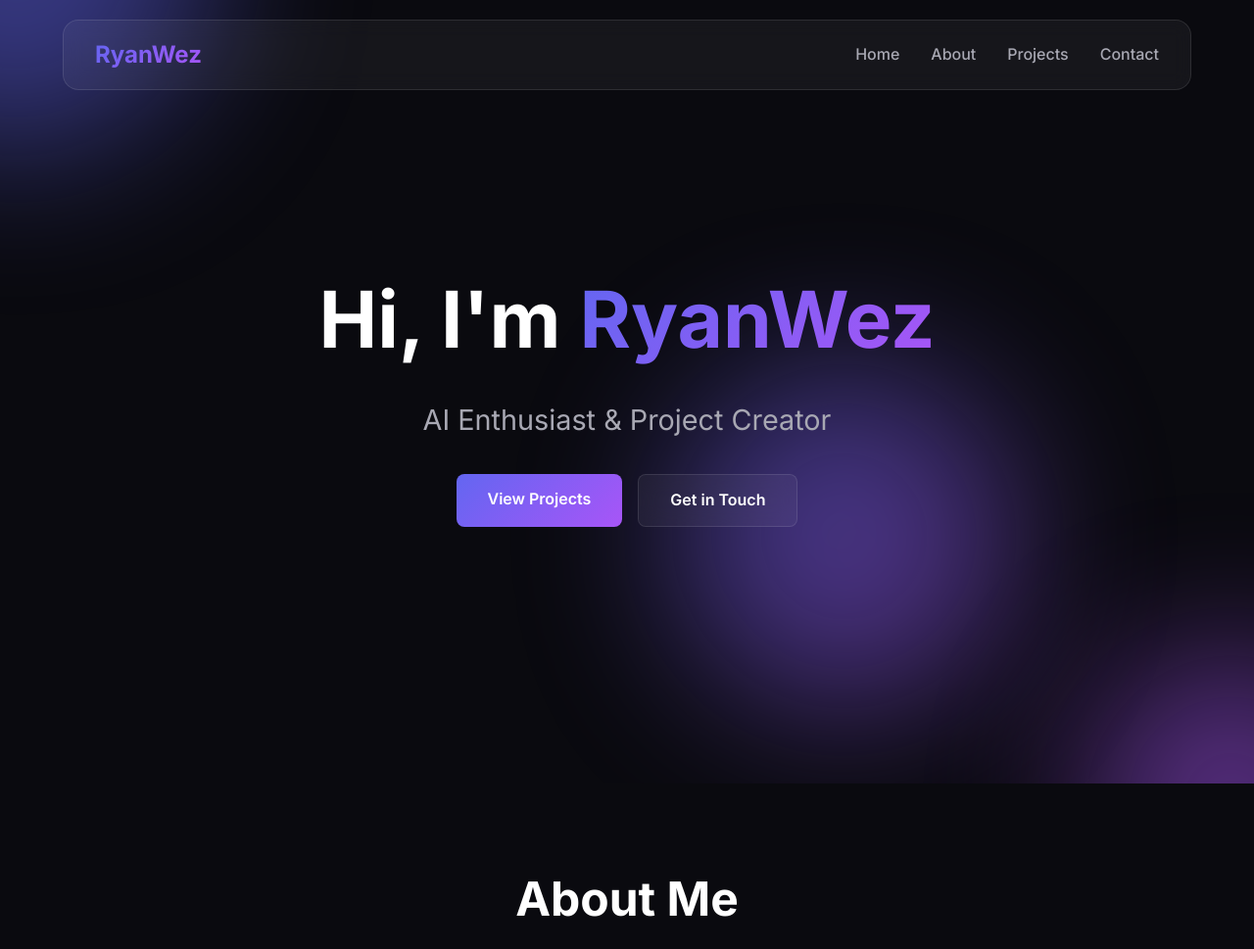
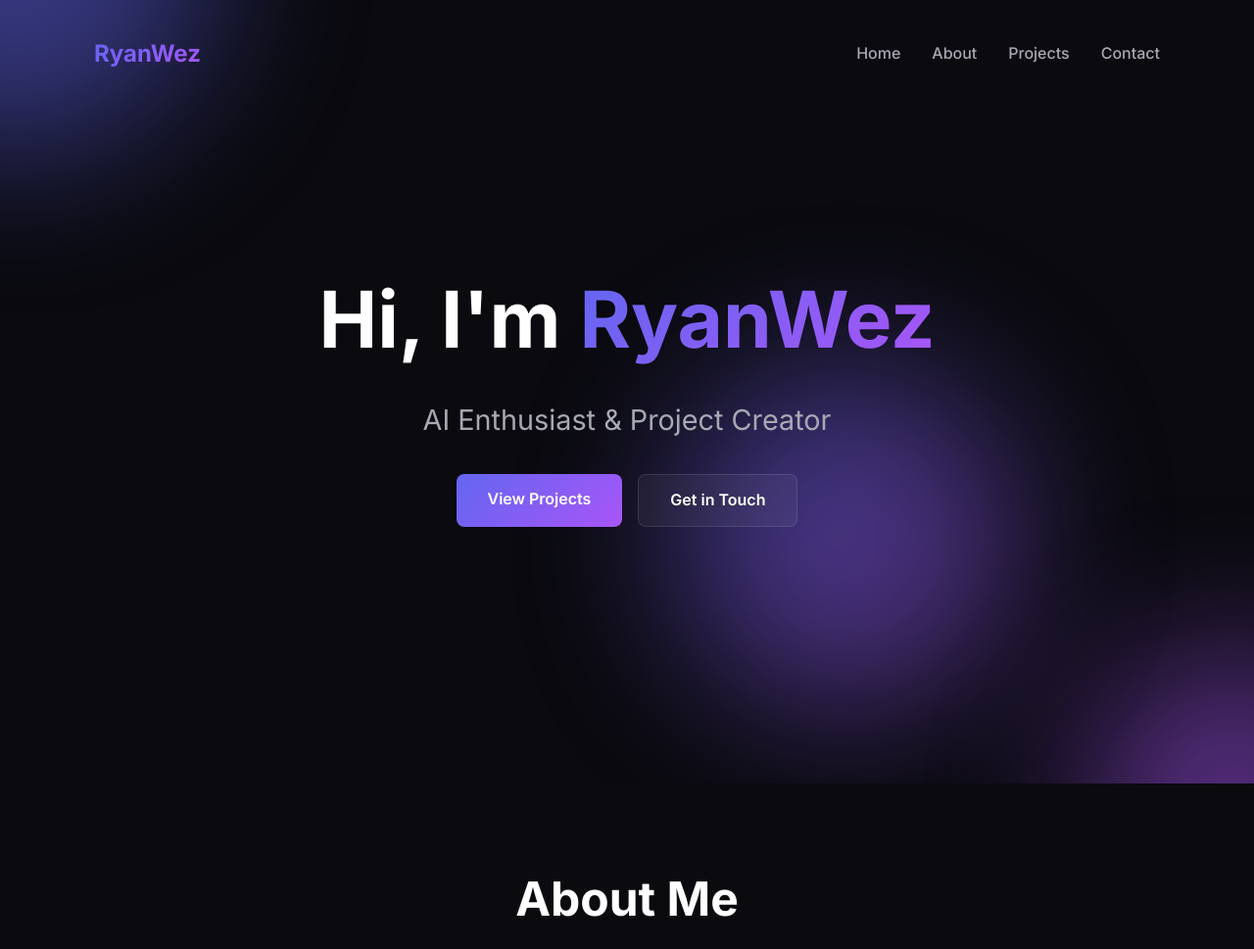
Before and after one commit to RyanWez/Ryan-Wez, a plain HTML site: page index.html in a window 1280 px wide. Shown: the top 969 px of the page at 98% size. Drawn offline with Linux system fonts and the light colour scheme.

Commit message:
Update index.html

```diff
--- a/index.html
+++ b/index.html
@@ -5,19 +5,15 @@
     <meta name="viewport" content="width=device-width, initial-scale=1.0">
     <title>RyanWez - AI Enthusiast & Project Creator</title>
 
-    <!-- Google Fonts -->
     <link rel="preconnect" href="https://fonts.googleapis.com">
     <link rel="preconnect" href="https://fonts.gstatic.com" crossorigin>
     <link href="https://fonts.googleapis.com/css2?family=Inter:wght@300;400;500;600;700&display=swap" rel="stylesheet">
 
-    <!-- Font Awesome for icons -->
     <link rel="stylesheet" href="https://cdnjs.cloudflare.com/ajax/libs/font-awesome/6.5.1/css/all.min.css">
 
-    <!-- Custom CSS -->
     <link rel="stylesheet" href="style.css">
 </head>
 <body>
-    <!-- Preloader -->
     <div class="preloader">
         <div class="loader">
             <div class="loader-dot"></div>
@@ -26,9 +22,7 @@
         </div>
     </div>
 
-    <!-- Navigation -->
-    <nav class="navbar glass">
-        <div class="nav-container">
+    <nav class="navbar"> <div class="nav-container">
             <div class="nav-brand">RyanWez</div>
             <ul class="nav-menu">
                 <li><a href="#home" class="nav-link">Home</a></li>
@@ -44,7 +38,6 @@
         </div>
     </nav>
 
-    <!-- Hero Section -->
     <section id="home" class="hero">
         <div class="hero-content">
             <h1 class="hero-title fade-up">
@@ -65,7 +58,6 @@
         </div>
     </section>
 
-    <!-- About Section -->
     <section id="about" class="about">
         <div class="container">
             <h2 class="section-title fade-up">About Me</h2>
@@ -95,12 +87,10 @@
         </div>
     </section>
 
-    <!-- Projects Section -->
     <section id="projects" class="projects">
         <div class="container">
             <h2 class="section-title fade-up">My Projects</h2>
             <div class="bento-grid">
-                <!-- Project 1: SayarKaung -->
                 <div class="bento-item large fade-up" data-delay="100">
                     <div class="project-card glass">
                         <div class="project-icon">
@@ -114,7 +104,6 @@
                     </div>
                 </div>
 
-                <!-- Project 2: Employee-MM -->
                 <div class="bento-item medium fade-up" data-delay="200">
                     <div class="project-card glass">
                         <div class="project-icon">
@@ -128,7 +117,6 @@
                     </div>
                 </div>
 
-                <!-- Project 3: MiYanMar AI -->
                 <div class="bento-item medium fade-up" data-delay="300">
                     <div class="project-card glass">
                         <div class="project-icon">
@@ -145,7 +133,6 @@
         </div>
     </section>
 
-    <!-- Contact Section -->
     <section id="contact" class="contact">
         <div class="container">
             <h2 class="section-title fade-up">Get in Touch</h2>
@@ -169,14 +156,12 @@
         </div>
     </section>
 
-    <!-- Footer -->
     <footer class="footer">
         <div class="container">
             <p>&copy; 2025 RyanWez. All rights reserved.</p>
         </div>
     </footer>
 
-    <!-- Custom JavaScript -->
     <script src="script.js"></script>
 </body>
 </html>
```
